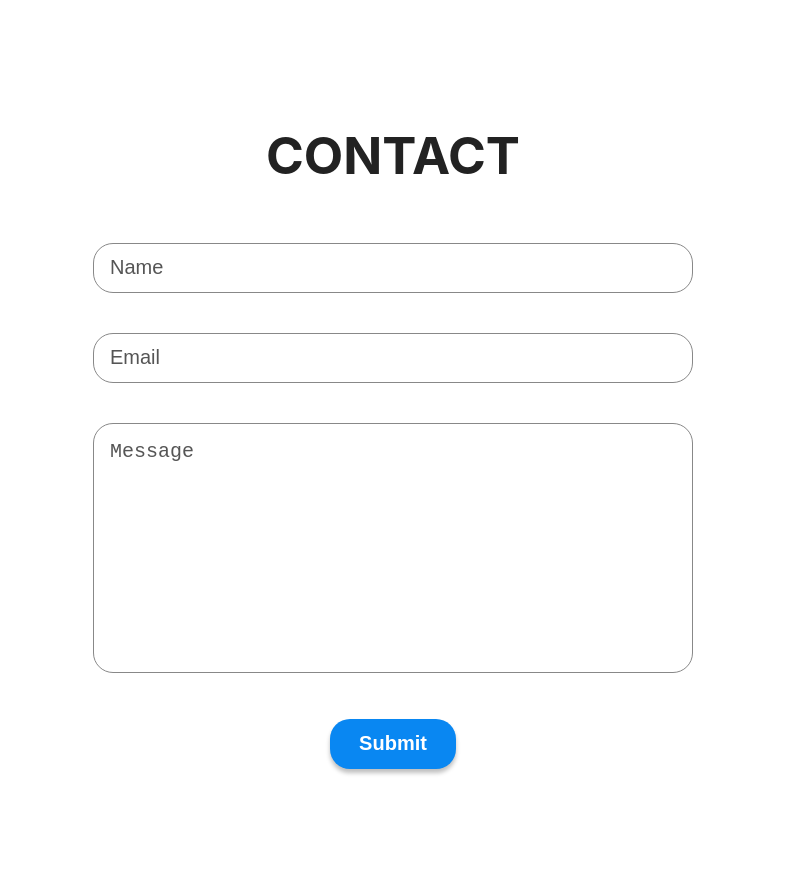
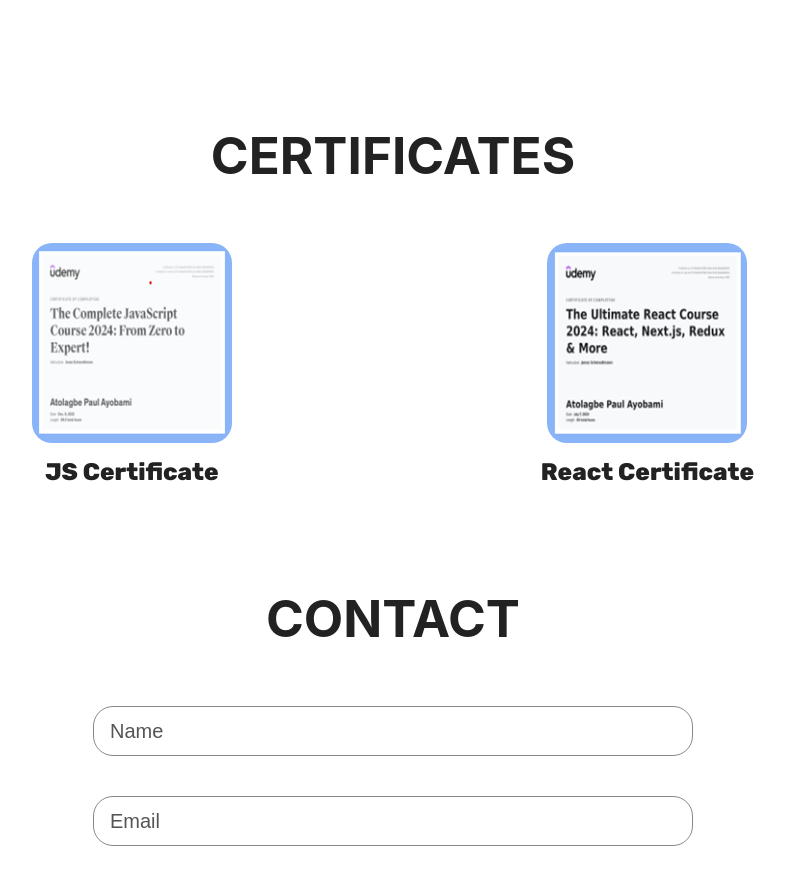
Before and after one commit to pauljsd/paul-atolagbe, a React (Vite) app: page / in a window 1280 px wide. Shown: the part 2460-3333 px from the top of the page, without its empty margins (247-1032 px from the left). Built offline with nearby package versions, Linux system fonts and the light colour scheme.

Commit message:
added certicfications

```diff
--- a/src/App.css
+++ b/src/App.css
@@ -13,6 +13,7 @@
   --btn-color: #fff;
   --btn-text-color: #222;
   --project-card-bg: #fff;
+  --certificate-card-bg: #fff;
   --text-color: #fff;
   --form-text-color: #fff;
   --footer-text-color: #bbb;
--- a/src/App.jsx
+++ b/src/App.jsx
@@ -6,6 +6,7 @@
 
 import Projects from "./sections/Projects/Projects";
 import Skills from "./sections/Skills/Skills";
+import Certifications from "./sections/Certifications/Certifications";
 
 function App() {
   return (
@@ -13,6 +14,7 @@
       <Hero />
       <Projects />
       <Skills />
+      <Certifications />
       <Contact />
       <Footer />
     </>
--- /dev/null
+++ b/src/common/CertificateCard.jsx
@@ -0,0 +1,15 @@
+import React from "react";
+import styles from "../sections/Certifications/CertificationStyles.module.css";
+
+function CertificateCard({ src, certLink, h3 }) {
+  return (
+    <div className={styles.eachCert}>
+      <a href={certLink} target="_blank">
+        <img className="hover" src={src} alt={`${h3} logo`} />
+      </a>
+      <h3>{h3}</h3>
+    </div>
+  );
+}
+
+export default CertificateCard;
--- /dev/null
+++ b/src/sections/Certifications/CertificationStyles.module.css
@@ -0,0 +1,51 @@
+.container {
+  display: flex;
+  flex-direction: column;
+  text-align: center;
+
+  img {
+    max-width: 250px;
+    align-self: center;
+    background-color: var(--certificate-card-bg);
+    border-radius: 20px;
+  }
+
+  a {
+    width: fit-content;
+    text-decoration: none;
+    color: #222;
+    transition: transform 200ms ease-in-out;
+  }
+
+  a:hover {
+    transform: scale(1.05);
+  }
+
+  p:hover {
+    cursor: pointer;
+  }
+}
+
+.certificatesContainer {
+  display: flex;
+  flex-direction: column;
+  align-items: center;
+  gap: 60px;
+}
+
+.eachCert {
+  display: flex;
+  flex-direction: column;
+  align-items: center;
+  gap: 5px;
+}
+
+@media (width >= 800px) {
+  .certificatesContainer {
+    display: flex;
+    flex-direction: row;
+    flex-wrap: wrap;
+    justify-content: space-evenly;
+    padding: 0 30px;
+  }
+}
--- /dev/null
+++ b/src/sections/Certifications/Certifications.jsx
@@ -0,0 +1,27 @@
+import React from "react";
+import styles from "./CertificationStyles.module.css";
+import CertificateCard from "../../common/CertificateCard";
+import react from "../../assets/react.png";
+import javaScript from "../../assets/javascript.png";
+
+function Certifications() {
+  return (
+    <section id="certificates" className={styles.container}>
+      <h1 className="sectionTitle">Certificates</h1>
+      <div className={styles.certificatesContainer}>
+        <CertificateCard
+          src={javaScript}
+          certLink="https://drive.google.com/file/d/1FkSCWlxNgbduocE8rqm6xMT0c3-d2WSG/view"
+          h3="JS Certificate"
+        />
+        <CertificateCard
+          src={react}
+          certLink="https://drive.google.com/file/d/18dgW4IkJcrLVVHqhl5RR1LK7G1G0GsQ8/view"
+          h3="React Certificate"
+        />
+      </div>
+    </section>
+  );
+}
+
+export default Certifications;
--- a/src/sections/Skills/SkillsStyles.module.css
+++ b/src/sections/Skills/SkillsStyles.module.css
@@ -10,7 +10,7 @@
   }
 
   img {
-    width: 20px;
+    width: 10px;
   }
 }
 
@@ -19,7 +19,7 @@
   justify-content: space-evenly;
   align-self: center;
   flex-wrap: wrap;
-  row-gap: 40px;
+  row-gap: 25px;
   max-width: 26ch;
 }
 
```
Also changed, not shown: src/assets/javascript.png (added), src/assets/react.png (added).
